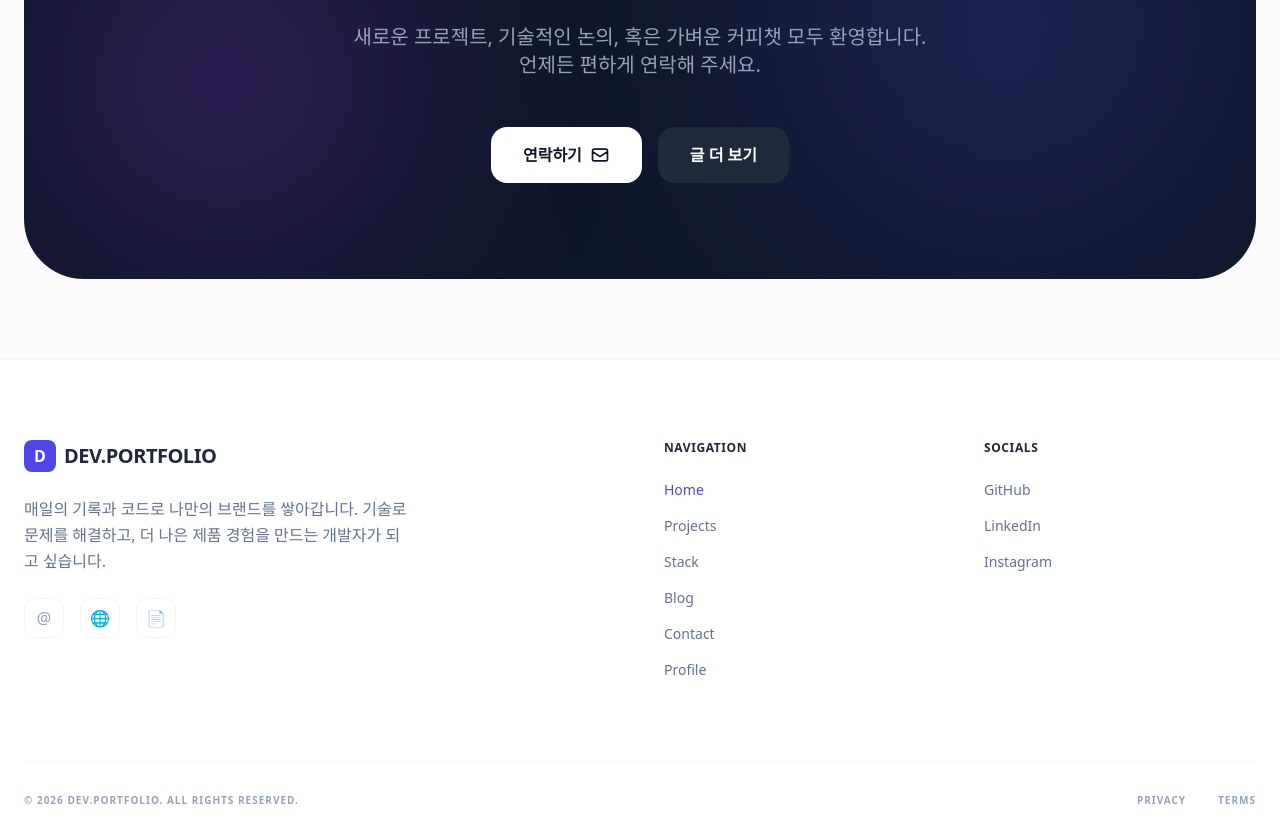
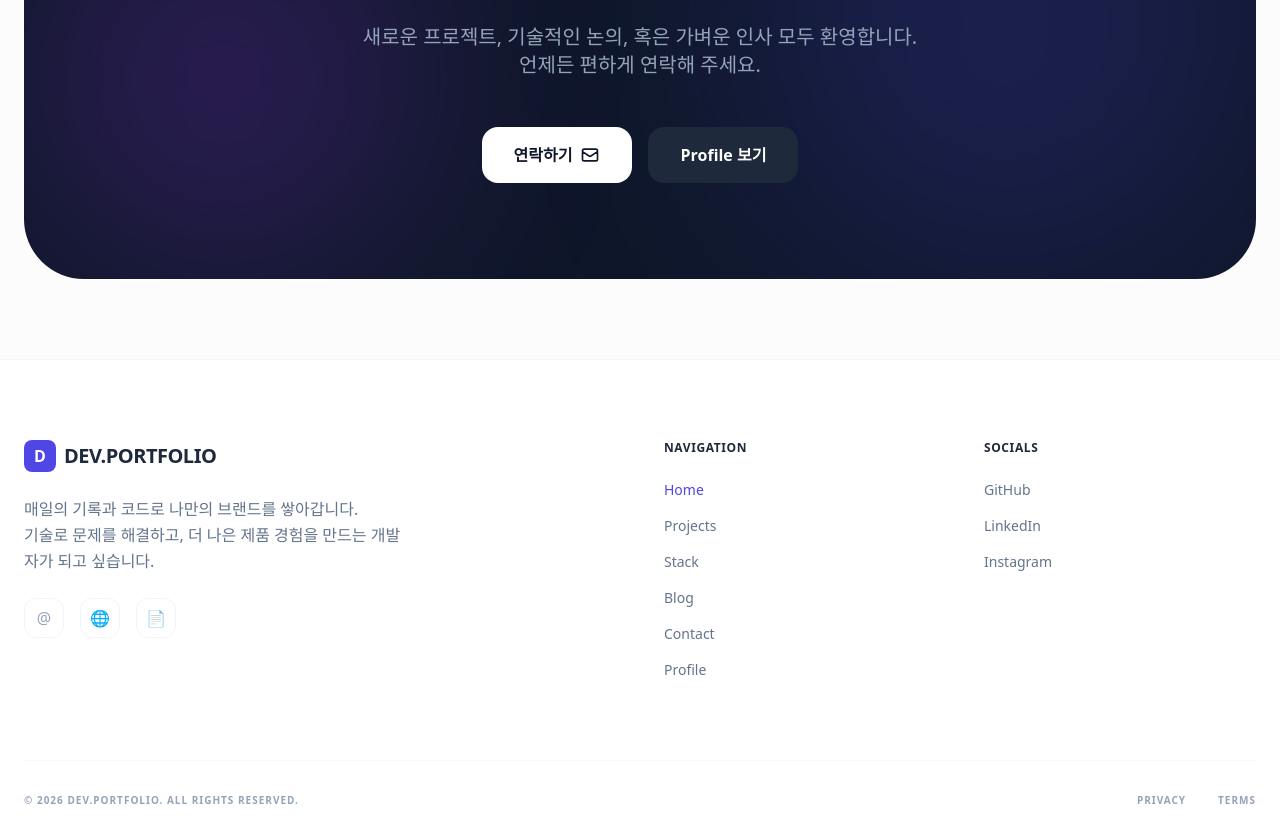
Before and after one commit to Hyeyeon-Ko/dev-portfolio, a React (Vite) app in the folder frontend/: page / in a window 1280 px wide. Shown: the part 2420-3240 px from the top of the page. Built offline with nearby package versions, Linux system fonts and the light colour scheme; no server answers; a web font is replaced by a local one.

Commit message:
Chore: update CTAs and refresh mock profile data

```diff
--- a/frontend/src/components/home/HomeCTA.tsx
+++ b/frontend/src/components/home/HomeCTA.tsx
@@ -15,7 +15,7 @@ const HomeCTA: React.FC = () => {
             함께 성장할 동료를<br />찾고 계신가요?
           </h2>
           <p className="text-slate-400 text-lg md:text-xl leading-relaxed">
-            새로운 프로젝트, 기술적인 논의, 혹은 가벼운 커피챗 모두 환영합니다.<br className="hidden md:block" />
+            새로운 프로젝트, 기술적인 논의, 혹은 가벼운 인사 모두 환영합니다.<br className="hidden md:block" />
             언제든 편하게 연락해 주세요.
           </p>
 
@@ -40,10 +40,10 @@ const HomeCTA: React.FC = () => {
               </svg>
             </Link>
             <Link
-              to="/blog"
+              to="/profile"
               className="w-full sm:w-auto px-8 py-4 bg-slate-800 text-white rounded-2xl font-bold flex items-center justify-center hover:bg-slate-700 transition-all"
             >
-              글 더 보기
+              Profile 보기
             </Link>
           </div>
         </div>
--- a/frontend/src/components/home/HomeHero.tsx
+++ b/frontend/src/components/home/HomeHero.tsx
@@ -21,8 +21,8 @@ const HomeHero: React.FC = () => {
         </h1>
 
         <p className="text-lg text-slate-500 max-w-xl leading-relaxed">
-          복잡한 문제를 코드로 풀어내는 것을 즐깁니다. 단순한 구현을 넘어,
-          사용자의 일상에 녹아드는 견고한 서비스를 만듭니다.
+          복잡한 문제를 코드로 풀어내는 것을 즐깁니다.
+          <br/>단순한 구현을 넘어, 사용자의 일상에 녹아드는 견고한 서비스를 만듭니다.
         </p>
 
         <div className="flex flex-wrap gap-4">
--- a/frontend/src/components/layout/Footer.tsx
+++ b/frontend/src/components/layout/Footer.tsx
@@ -28,8 +28,8 @@ export default function Footer() {
             </div>
 
             <p className="text-slate-500 max-w-sm leading-relaxed">
-              매일의 기록과 코드로 나만의 브랜드를 쌓아갑니다. 기술로 문제를 해결하고,
-              더 나은 제품 경험을 만드는 개발자가 되고 싶습니다.
+              매일의 기록과 코드로 나만의 브랜드를 쌓아갑니다.
+              <br/>기술로 문제를 해결하고, 더 나은 제품 경험을 만드는 개발자가 되고 싶습니다.
             </p>
 
             <div className="flex space-x-4">
--- a/frontend/src/components/profile/ProfileCTA.tsx
+++ b/frontend/src/components/profile/ProfileCTA.tsx
@@ -13,7 +13,7 @@ const ProfileCTA: React.FC = () => {
             함께 새로운 가치를 만들<br />준비가 되셨나요?
           </h2>
           <p className="text-slate-500 font-medium text-lg">
-            언제든 편안하게 커피챗 혹은 협업 제안을 보내주세요.
+            언제든 편하게 연락주세요.
           </p>
         </div>
 
--- a/frontend/src/constants/profile/mockProfile.ts
+++ b/frontend/src/constants/profile/mockProfile.ts
@@ -134,6 +134,6 @@ export type SocialLinkItem = {
 
   export const PROFILE_CTA = {
     title: "함께 새로운 가치를 만들 준비가 되셨나요?",
-    description: "언제든 편하게 커피챗 혹은 협업 제안을 보내주세요.",
+    description: "언제든 편하게 연락주세요.",
     email: "khy33355@gmail.com",
   };
```
